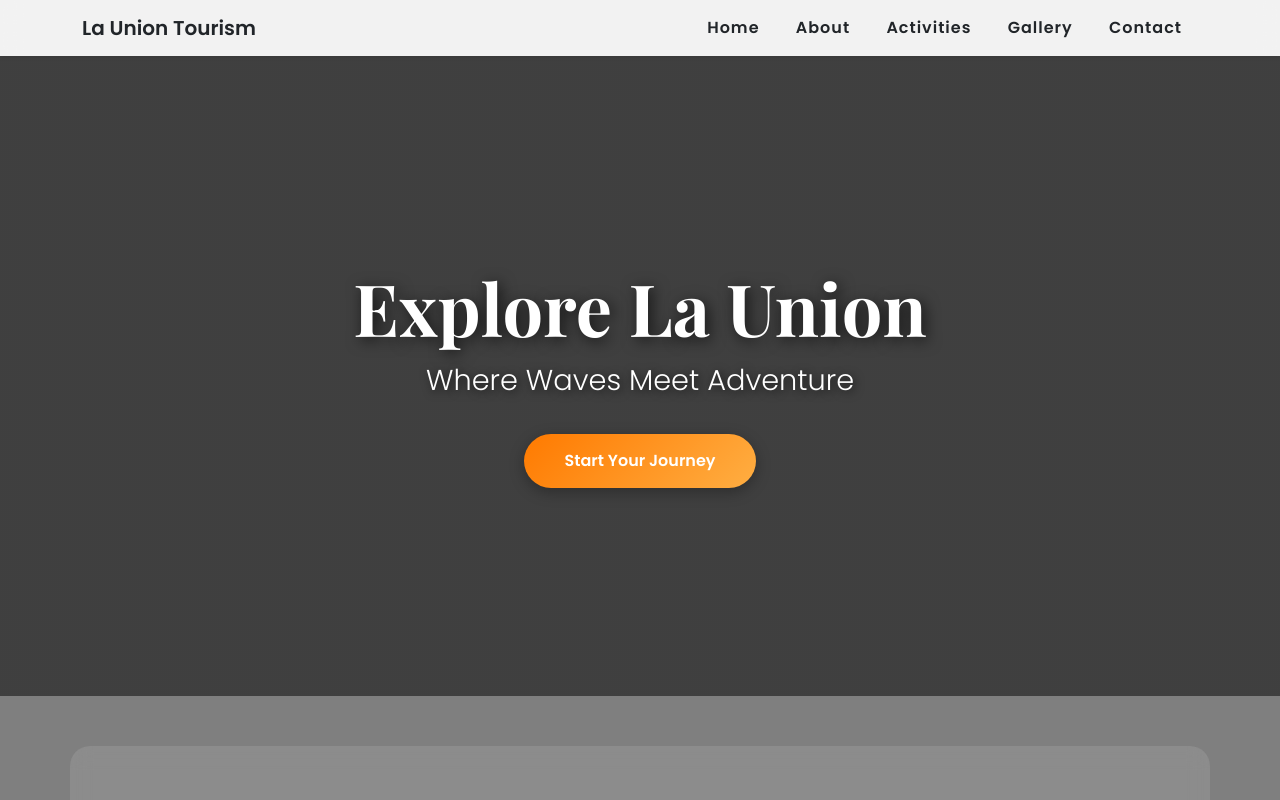
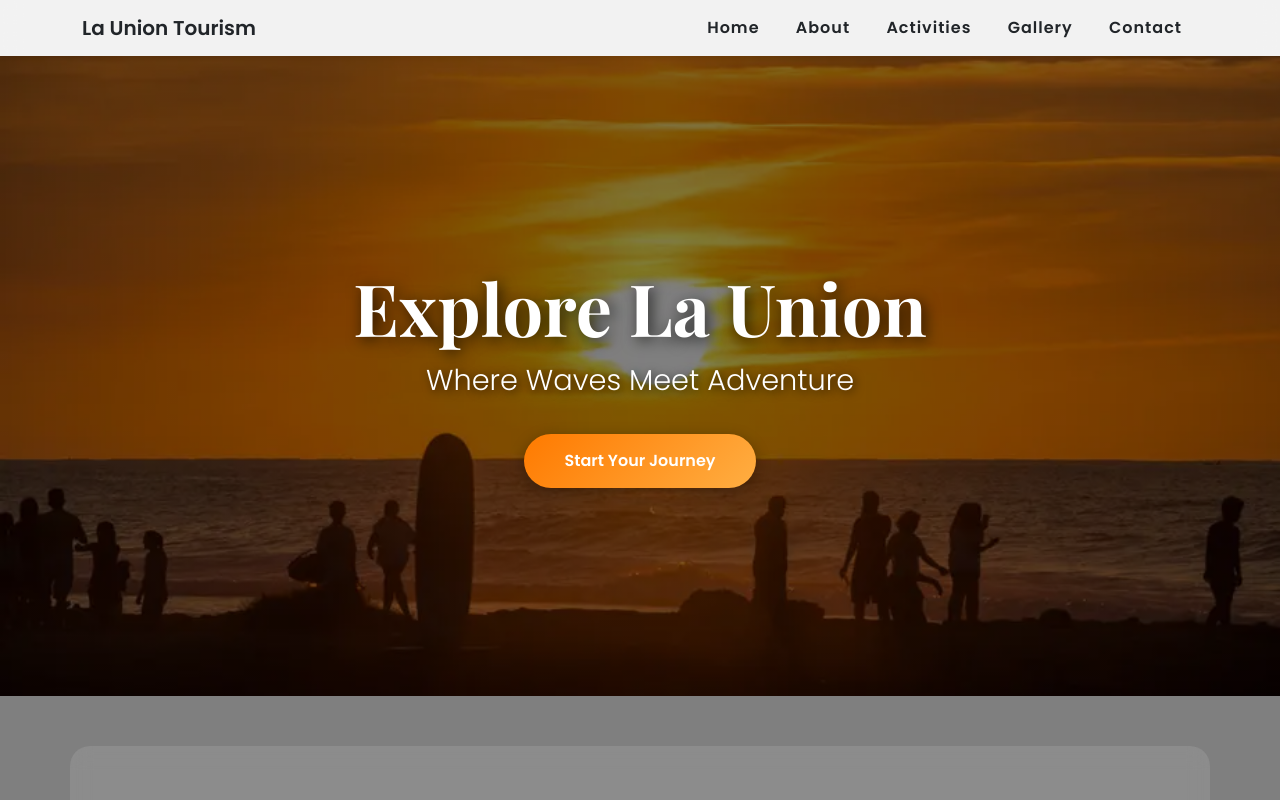
Before and after one commit to pedroriden80-source/final_project, a plain HTML site: page index.html in a window 1280 px wide. Shown: the top 800 px of the page. Drawn offline with nearby package versions, Linux system fonts and the light colour scheme; files whose address does not match are found by name.

Commit message:
Update styles.css

```diff
--- a/styles.css
+++ b/styles.css
@@ -38,12 +38,10 @@ h1, h2, h3, h4 {
 .nav-link:hover::after {
     width: 100%;
 }
-
-/* Homepage Background Only */
 .hero-home {
     background:
     linear-gradient(rgba(0,0,0,0.5), rgba(0,0,0,0.5)),
-    url('background photo.webp');
+    url('background-photo.webp');
 
     background-size: cover;
     background-position: center;
```
